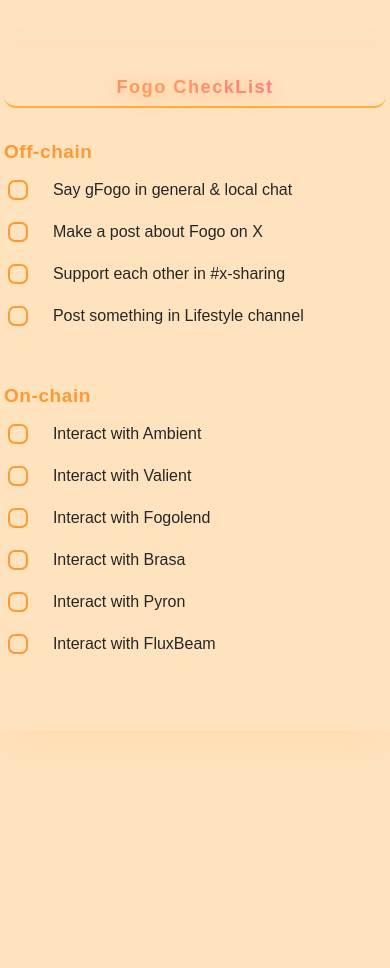
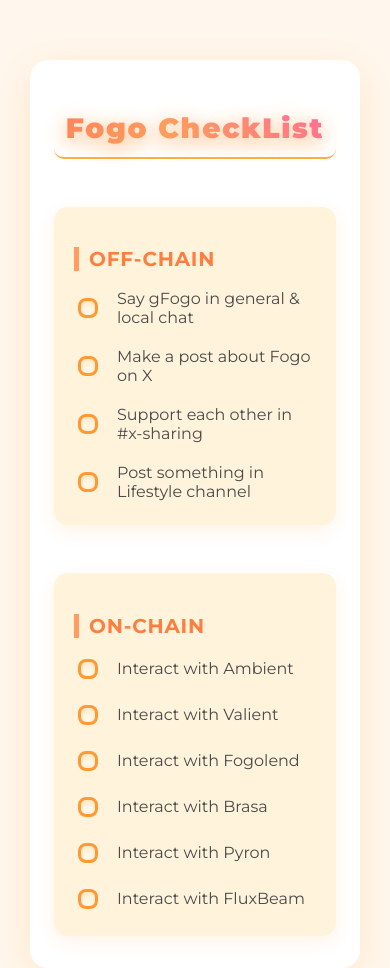
Before and after one commit to realsir/fogo-community-hub, a plain HTML site: page check.html in a window 390 px wide. Before the commit the page ends 844 px from the top, so only its background shows below. Drawn offline with Linux system fonts and the light colour scheme.

Commit message:
commit 8
commit 8

```diff
--- a/check.html
+++ b/check.html
@@ -1,194 +1,253 @@
 <!DOCTYPE html>
 <html lang="en">
 <head>
-  <meta charset="UTF-8">
+  <meta charset="UTF-8" />
   <title>Fogo CheckList</title>
-  <meta name="viewport" content="width=device-width, initial-scale=1.0">
+  <meta name="viewport" content="width=device-width, initial-scale=1" />
   <style>
+    @import url('https://fonts.googleapis.com/css2?family=Montserrat:wght@400;700;900&display=swap');
+
     html, body {
-      height: 100%;
-      margin: 0;
-      padding: 0;
+      margin: 0; padding: 0; height: 100%;
+      font-family: 'Montserrat', Arial, sans-serif;
+      background: #fff7ed;
+      color: #2a2a2a;
+      display: flex;
+      justify-content: center;
+      align-items: flex-start;
+      padding: 40px 20px;
+      box-sizing: border-box;
+      -webkit-font-smoothing: antialiased;
+      -moz-osx-font-smoothing: grayscale;
     }
-    body {
-      min-height: 100vh;
+
+    .container {
+      background: #fff;
+      max-width: 720px;
+      width: 100%;
+      border-radius: 18px;
+      box-shadow: 0 10px 40px rgba(255, 140, 0, 0.15);
+      padding: 48px 56px;
       box-sizing: border-box;
-      font-family: 'Montserrat', Arial, sans-serif;
-      background: #ffe3bf;
-      color: #272626;
-      overflow-y: auto;
       display: flex;
       flex-direction: column;
-      align-items: center;
+      gap: 48px;
     }
-    .container {
-      background: #ffe3bf;
-      border-radius: 26px;
-      padding: 52px 48px 46px 48px;
-      margin-top: 48px;
-      box-shadow: 0 12px 52px 0 rgba(255,140,0,0.09);
-      max-width: 680px;
-      width: 98vw;
-      min-height: 550px;
-      display: flex;
-      flex-direction: column;
-      justify-content: flex-start;
-    }
+
     .fogo-title {
       font-weight: 900;
-      font-size: 2.7rem;
-      letter-spacing: 0.08em;
-      margin-bottom: 33px;
+      font-size: 3rem;
+      letter-spacing: 0.12em;
       text-align: center;
-      background: linear-gradient(90deg, #ff7e5f 12%, #ff9d63 40%, #ff65a3 90%);
+      background: linear-gradient(90deg, #ff7e5f 0%, #ff9d63 40%, #ff65a3 100%);
       -webkit-background-clip: text;
       -webkit-text-fill-color: transparent;
-      text-shadow: 0 4px 18px #ffad67a6;
-      font-family: 'Montserrat', Arial, sans-serif;
-      border-radius: 12px;
-      padding: 10px 0 8px 0;
-      border-bottom: 2.5px solid #ffae42;
+      text-shadow: 0 5px 20px rgba(255, 160, 80, 0.8);
       user-select: none;
+      margin-bottom: 0;
+      border-bottom: 3px solid #ffae42;
+      padding-bottom: 12px;
+      border-radius: 10px;
     }
+
     section {
-      margin-bottom: 40px;
+      background: #fff3db;
+      border-radius: 14px;
+      box-shadow: 0 6px 18px rgb(255 140 0 / 0.1);
+      padding: 28px 32px;
+      transition: box-shadow 0.3s ease;
     }
+    section:hover {
+      box-shadow: 0 12px 36px rgb(255 140 0 / 0.3);
+    }
+
     .section-label {
-      font-weight: bold;
-      margin-bottom: 14px;
-      font-size: 1.19rem;
-      color: #ff9933;
-      letter-spacing: 0.03em;
+      font-weight: 700;
+      font-size: 1.45rem;
+      color: #ff7e3f;
+      margin-bottom: 18px;
+      letter-spacing: 0.04em;
+      user-select: none;
+      border-left: 6px solid #ff9d63;
+      padding-left: 14px;
+      text-transform: uppercase;
     }
+
     ul {
       list-style: none;
       padding: 0;
       margin: 0;
     }
+
     .checklist-item {
       display: flex;
       align-items: center;
-      font-size: 1.14rem;
-      margin-bottom: 16px;
-      transition: background 0.18s;
+      margin-bottom: 20px;
+      font-size: 1.25rem;
+      font-weight: 500;
+      color: #4a4a4a;
+      cursor: pointer;
+      transition: color 0.25s ease;
     }
+    .checklist-item:last-child {
+      margin-bottom: 0;
+    }
+
     .checklist-item label {
       flex: 1;
-      cursor: pointer;
-      transition: color 0.17s, text-decoration .21s;
-      padding-left: 14px;
       user-select: none;
-      background: transparent;
+      padding-left: 16px;
+      transition: color 0.3s, text-decoration 0.3s;
     }
+
+    /* Custom checkbox */
     .checklist-item input[type="checkbox"] {
       appearance: none;
-      width: 26px;
-      height: 26px;
-      border: 2.5px solid #ff9933;
-      border-radius: 7px;
-      background: #ffe3bf;
-      outline: none;
+      -webkit-appearance: none;
+      width: 28px;
+      height: 28px;
+      border: 3px solid #ff9933;
+      border-radius: 8px;
+      background-color: #fff7e6;
+      position: relative;
       cursor: pointer;
-      position: relative;
-      transition: border-color 0.16s;
-      margin-right: 11px;
-      vertical-align: middle;
+      transition: all 0.3s ease;
+      flex-shrink: 0;
+      box-shadow: inset 0 2px 5px rgb(255 185 95 / 0.35);
+    }
+    .checklist-item input[type="checkbox"]:hover {
+      border-color: #ff7e50;
+      box-shadow: 0 0 10px #ff7e50;
     }
     .checklist-item input[type="checkbox"]:checked {
-      border-color: #ff6152;
-      background: #ffe3bf;
+      background-color: #ff7e5f;
+      border-color: #ff7e5f;
+      box-shadow: 0 0 10px #ff7e5f;
     }
-    .checklist-item input[type="checkbox"]:checked:after {
-      content: '✔';
+    .checklist-item input[type="checkbox"]:checked::after {
+      content: '✓';
       position: absolute;
-      left: 3px;
-      top: 1px;
-      color: #ff6152;
-      font-weight: bold;
-      font-size: 1.4em;
+      top: 2px;
+      left: 7px;
+      font-size: 1.6rem;
+      color: #fff;
+      font-weight: 900;
+      pointer-events: none;
+      user-select: none;
+      text-shadow: 0 0 3px rgba(0,0,0,0.15);
     }
+
+    /* Completed styles */
     .checklist-item.completed label {
-      color: #c4c4b7;
+      color: #a19d8c;
       text-decoration: line-through;
-      opacity: 0.67;
-      background: transparent;
+      opacity: 0.6;
     }
-    @media (max-width: 900px) {
+
+    /* Responsive */
+    @media (max-width: 768px) {
+      html, body {
+        padding: 30px 15px;
+      }
       .container {
-        max-width: 98vw;
-        padding: 40px 16px;
+        padding: 32px 24px;
       }
       .fogo-title {
-        font-size: 1.82rem;
+        font-size: 2.2rem;
+        border-bottom-width: 2px;
+      }
+      section {
+        padding: 24px 20px;
+      }
+      .section-label {
+        font-size: 1.25rem;
+        padding-left: 10px;
+        border-left-width: 5px;
+      }
+      .checklist-item {
+        font-size: 1.1rem;
+      }
+      .checklist-item input[type="checkbox"] {
+        width: 24px;
+        height: 24px;
       }
     }
-    @media (max-width: 600px) {
-      .container {
-        max-width: 100vw;
-        padding: 18px 3vw;
-        border-radius: 13px;
+    @media (max-width: 480px) {
+      .fogo-title {
+        font-size: 1.75rem;
+        border-bottom-width: 2px;
+        letter-spacing: 0.06em;
       }
-      .fogo-title {
-        font-size: 1.14rem;
+      .checklist-item {
+        font-size: 1rem;
       }
-      .checklist-item label { font-size: 1rem; }
-      .checklist-item input[type="checkbox"] { width: 20px; height: 20px; }
+      .checklist-item input[type="checkbox"] {
+        width: 20px;
+        height: 20px;
+      }
     }
   </style>
 </head>
 <body>
-  <div class="container">
-    <div class="fogo-title">Fogo CheckList</div>
-    <section>
-      <div class="section-label">Off-chain</div>
+  <div class="container" role="main" aria-label="Fogo checklist container">
+    <h1 class="fogo-title">Fogo CheckList</h1>
+    <section aria-labelledby="offchain-label" tabindex="0">
+      <h2 id="offchain-label" class="section-label">Off-chain</h2>
       <ul>
         <li class="checklist-item">
-          <input type="checkbox" id="c1"><label for="c1">Say gFogo in general & local chat</label>
+          <input type="checkbox" id="c1" />
+          <label for="c1">Say gFogo in general &amp; local chat</label>
         </li>
         <li class="checklist-item">
-          <input type="checkbox" id="c2"><label for="c2">Make a post about Fogo on X</label>
+          <input type="checkbox" id="c2" />
+          <label for="c2">Make a post about Fogo on X</label>
         </li>
         <li class="checklist-item">
-          <input type="checkbox" id="c3"><label for="c3">Support each other in #x-sharing</label>
+          <input type="checkbox" id="c3" />
+          <label for="c3">Support each other in #x-sharing</label>
         </li>
         <li class="checklist-item">
-          <input type="checkbox" id="c4"><label for="c4">Post something in Lifestyle channel</label>
+          <input type="checkbox" id="c4" />
+          <label for="c4">Post something in Lifestyle channel</label>
         </li>
       </ul>
     </section>
-    <section>
-      <div class="section-label">On-chain</div>
+    <section aria-labelledby="onchain-label" tabindex="0">
+      <h2 id="onchain-label" class="section-label">On-chain</h2>
       <ul>
         <li class="checklist-item">
-          <input type="checkbox" id="c5"><label for="c5">Interact with Ambient</label>
+          <input type="checkbox" id="c5" />
+          <label for="c5">Interact with Ambient</label>
         </li>
         <li class="checklist-item">
-          <input type="checkbox" id="c6"><label for="c6">Interact with Valient</label>
+          <input type="checkbox" id="c6" />
+          <label for="c6">Interact with Valient</label>
         </li>
         <li class="checklist-item">
-          <input type="checkbox" id="c7"><label for="c7">Interact with Fogolend</label>
+          <input type="checkbox" id="c7" />
+          <label for="c7">Interact with Fogolend</label>
         </li>
         <li class="checklist-item">
-          <input type="checkbox" id="c8"><label for="c8">Interact with Brasa</label>
+          <input type="checkbox" id="c8" />
+          <label for="c8">Interact with Brasa</label>
         </li>
         <li class="checklist-item">
-          <input type="checkbox" id="c9"><label for="c9">Interact with Pyron</label>
+          <input type="checkbox" id="c9" />
+          <label for="c9">Interact with Pyron</label>
         </li>
         <li class="checklist-item">
-          <input type="checkbox" id="c10"><label for="c10">Interact with FluxBeam</label>
+          <input type="checkbox" id="c10" />
+          <label for="c10">Interact with FluxBeam</label>
         </li>
       </ul>
     </section>
   </div>
+
   <script>
-    document.querySelectorAll('.checklist-item input[type="checkbox"]').forEach(function(checkbox) {
-      checkbox.addEventListener('change', function() {
-        const item = checkbox.closest('.checklist-item');
-        if (checkbox.checked) {
-          item.classList.add('completed');
-        } else {
-          item.classList.remove('completed');
-        }
+    // Toggle completed class on check/uncheck
+    document.querySelectorAll('.checklist-item input[type="checkbox"]').forEach(checkbox => {
+      checkbox.addEventListener('change', () => {
+        checkbox.closest('.checklist-item').classList.toggle('completed', checkbox.checked);
       });
     });
   </script>
```
Also changed, not shown: index.html (+1 -42 lines), .render_temp_index.html (deleted), fogo-fon.png (added).
